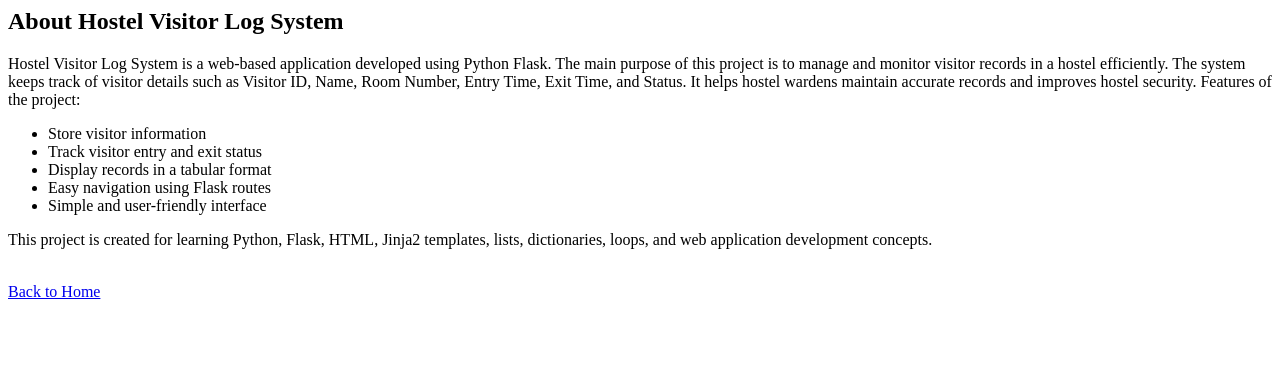
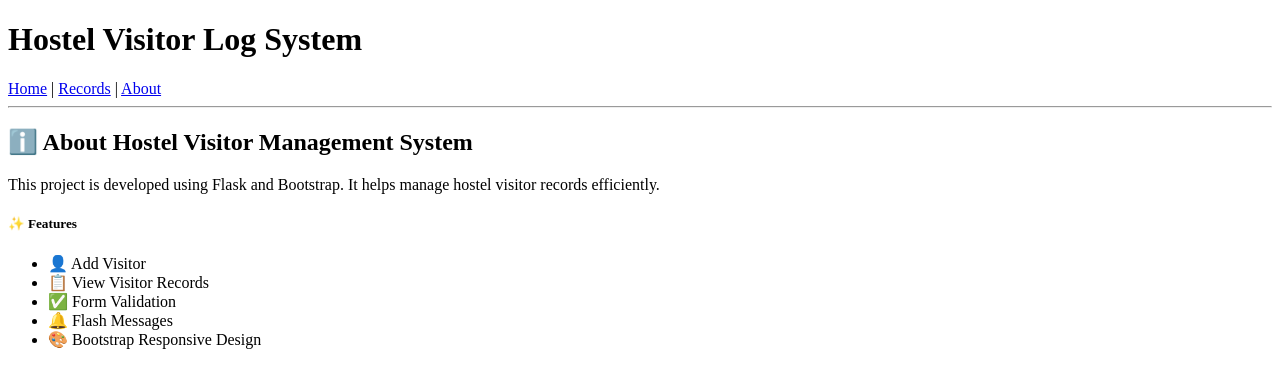
Before and after one commit to biradarvaishnavi444-png/python-training, a Flask app: template templates/about.html in a window 1280 px wide. Shown: the top 388 px of the page. Run offline with Flask 3, Linux system fonts and the light colour scheme; the template is opened without the code that fills it, so the values that code supplies are empty.

Commit message:
Refactor about page layout and update project description

```diff
--- a/templates/about.html
+++ b/templates/about.html
@@ -1,29 +1,28 @@
-<h2>About Hostel Visitor Log System</h2>
+ {% extends 'base.html' %}
 
-<p>
-Hostel Visitor Log System is a web-based application developed using Python Flask.
-The main purpose of this project is to manage and monitor visitor records in a hostel efficiently.
+{% block content %}
 
-The system keeps track of visitor details such as Visitor ID, Name, Room Number,
- Entry Time, Exit Time, and Status. It helps hostel wardens maintain
-accurate records and improves hostel security.
+<div class="card shadow">
+    <div class="card-body">
 
-Features of the project:
-</p>
+        <h2 class="text-primary">ℹ️ About Hostel Visitor Management System</h2>
 
-<ul>
-    <li>Store visitor information</li>
-    <li>Track visitor entry and exit status</li>
-    <li>Display records in a tabular format</li>
-    <li>Easy navigation using Flask routes</li>
-    <li>Simple and user-friendly interface</li>
-</ul>
+        <p>
+            This project is developed using Flask and Bootstrap.
+            It helps manage hostel visitor records efficiently.
+        </p>
 
-<p>
-This project is created for learning Python, Flask, HTML, Jinja2 templates,
-lists, dictionaries, loops, and web application development concepts.
-</p>
+        <h5>✨ Features</h5>
 
-</table>
-<br>
-<a href="{{url_for('home')}}">Back to Home </a>
+        <ul>
+            <li>👤 Add Visitor</li>
+            <li>📋 View Visitor Records</li>
+            <li>✅ Form Validation</li>
+            <li>🔔 Flash Messages</li>
+            <li>🎨 Bootstrap Responsive Design</li>
+        </ul>
+
+    </div>
+</div>
+
+{% endblock %}
```
